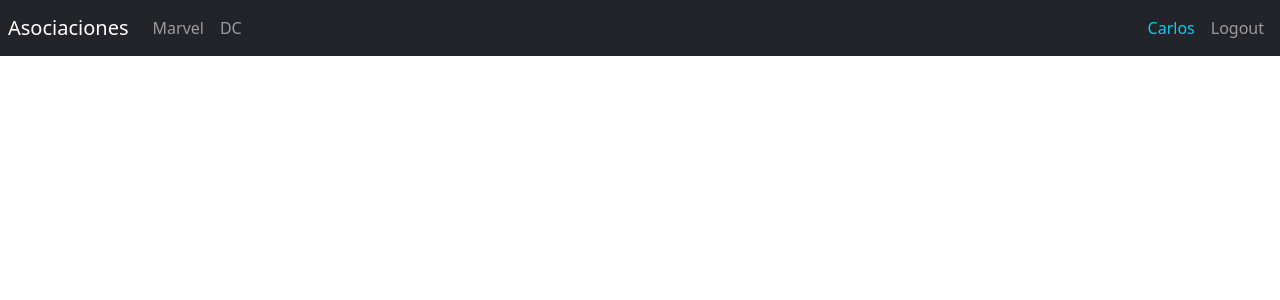
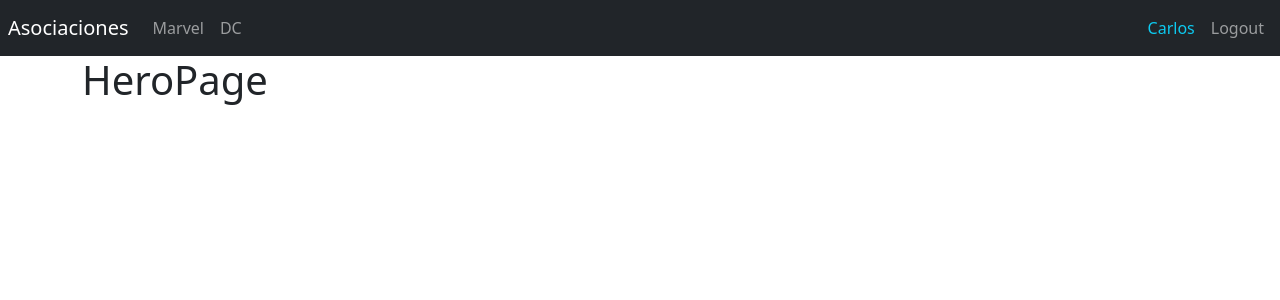
Before and after one commit to charsdvp/heroes-spa, a React (Vite) app: page /hero in a window 1280 px wide. Shown: the top 300 px of the page. Built offline with nearby package versions, Linux system fonts and the light colour scheme.

Commit message:
creando un segundo router

```diff
--- a/src/heroes/index.js
+++ b/src/heroes/index.js
@@ -1 +1,2 @@
 export * from './pages'
+export * from './routes/HeroesRoutes'
--- /dev/null
+++ b/src/heroes/pages/HeroPage.jsx
@@ -0,0 +1,5 @@
+export const HeroPage = () => {
+  return (
+    <h1>HeroPage</h1>
+  )
+}
--- /dev/null
+++ b/src/heroes/pages/SearchPage.jsx
@@ -0,0 +1,5 @@
+export const SearchPage = () => {
+  return (
+    <h1>SearchPage</h1>
+  )
+}
--- a/src/heroes/pages/index.js
+++ b/src/heroes/pages/index.js
@@ -1,3 +1,5 @@
 // archivo de barril
 export * from './DcPage'
 export * from './MarvelPage'
+export * from './SearchPage'
+export * from './HeroPage'
--- /dev/null
+++ b/src/heroes/routes/HeroesRoutes.jsx
@@ -0,0 +1,24 @@
+import { Routes, Route, Navigate } from 'react-router-dom'
+import { MarvelPage, DcPage, SearchPage, HeroPage } from '../pages'
+import { Navbar } from '../../ui'
+
+export const HeroesRoutes = () => {
+  return (
+    <>
+      <Navbar />
+      {/* Definimos nuestras rutas de heroes */}
+      <div className='container'>
+      <Routes>
+        <Route path='/marvel' element={<MarvelPage />} />
+        <Route path='/dc' element={<DcPage />} />
+
+        <Route path='/search' element={<SearchPage />} />
+        <Route path='/hero' element={<HeroPage />} />
+
+        {/* Creamos un comodin por si no existe la page */}
+        <Route path='/' element={<Navigate to='/marvel' />} />
+      </Routes>
+      </div>
+    </>
+  )
+}
--- a/src/router/AppRouter.jsx
+++ b/src/router/AppRouter.jsx
@@ -1,21 +1,16 @@
-import { Navigate, Route, Routes } from 'react-router-dom'
-import { MarvelPage, DcPage } from '../heroes'
+import { Route, Routes } from 'react-router-dom'
 import { LoginPage } from '../auth'
-import { Navbar } from '../ui'
+import { HeroesRoutes } from '../heroes'
 
 // router principal
 export const AppRouter = () => {
   return (
     <>
-        {/* Definimos nuestras rutas */}
-      <Navbar />
+        {/* Definimos nuestras rutas de autenticacion */}
         <Routes>
-          <Route path='/marvel' element={<MarvelPage />} />
-          <Route path='/dc' element={<DcPage />} />
-
           <Route path='/login' element={<LoginPage />} />
-          {/* Creamos un comodin por si no existe la page */}
-          <Route path='/' element={<Navigate to='/marvel' />} />
+          {/* Creamos una ruta que apuntara a nuestro heroesRoutes */}
+          <Route path='/*' element={<HeroesRoutes />}/>
         </Routes>
     </>
   )
```
